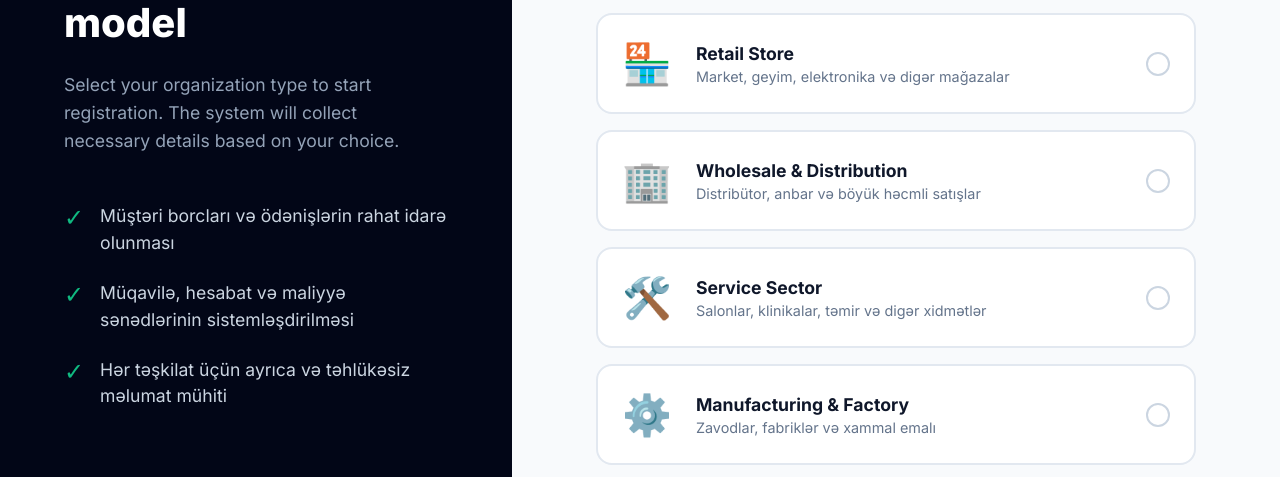
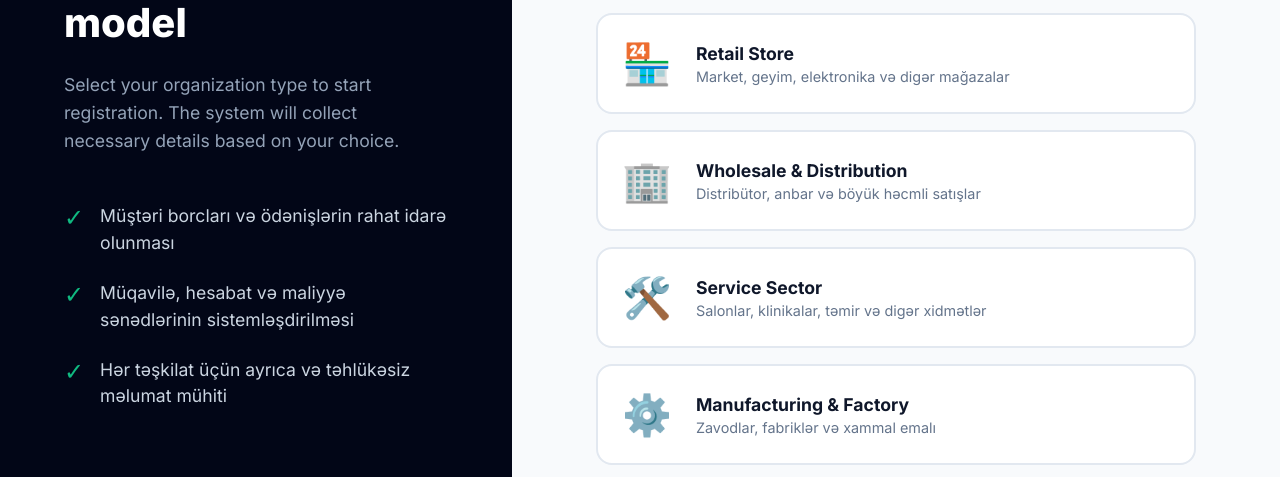
Before and after one commit to GazanfarYusiifli/asrali, a Next.js app: page /register in a window 1280 px wide. Shown: the part 261-738 px from the top of the page. Built offline with nearby package versions, Linux system fonts and the light colour scheme; no server answers.

Commit message:
Remove radio button circle from org type cards

```diff
--- a/src/app/register/page.tsx
+++ b/src/app/register/page.tsx
@@ -173,9 +173,6 @@ export default function RegisterPage() {
                   <div>
                     <h4 style={{ fontSize: '1.1rem', fontWeight: 700, color: '#0f172a', marginBottom: '0.25rem' }}>{type.title}</h4>
                     <p style={{ color: '#64748b', fontSize: '0.9rem' }}>{type.desc}</p>
-                  </div>
-                  <div style={{ marginLeft: 'auto', width: '24px', height: '24px', borderRadius: '50%', border: `2px solid ${orgType === type.id ? '#0ea5e9' : '#cbd5e1'}`, display: 'flex', alignItems: 'center', justifyContent: 'center' }}>
-                    {orgType === type.id && <div style={{ width: '12px', height: '12px', borderRadius: '50%', backgroundColor: '#0ea5e9' }}></div>}
                   </div>
                 </div>
               ))}
```
